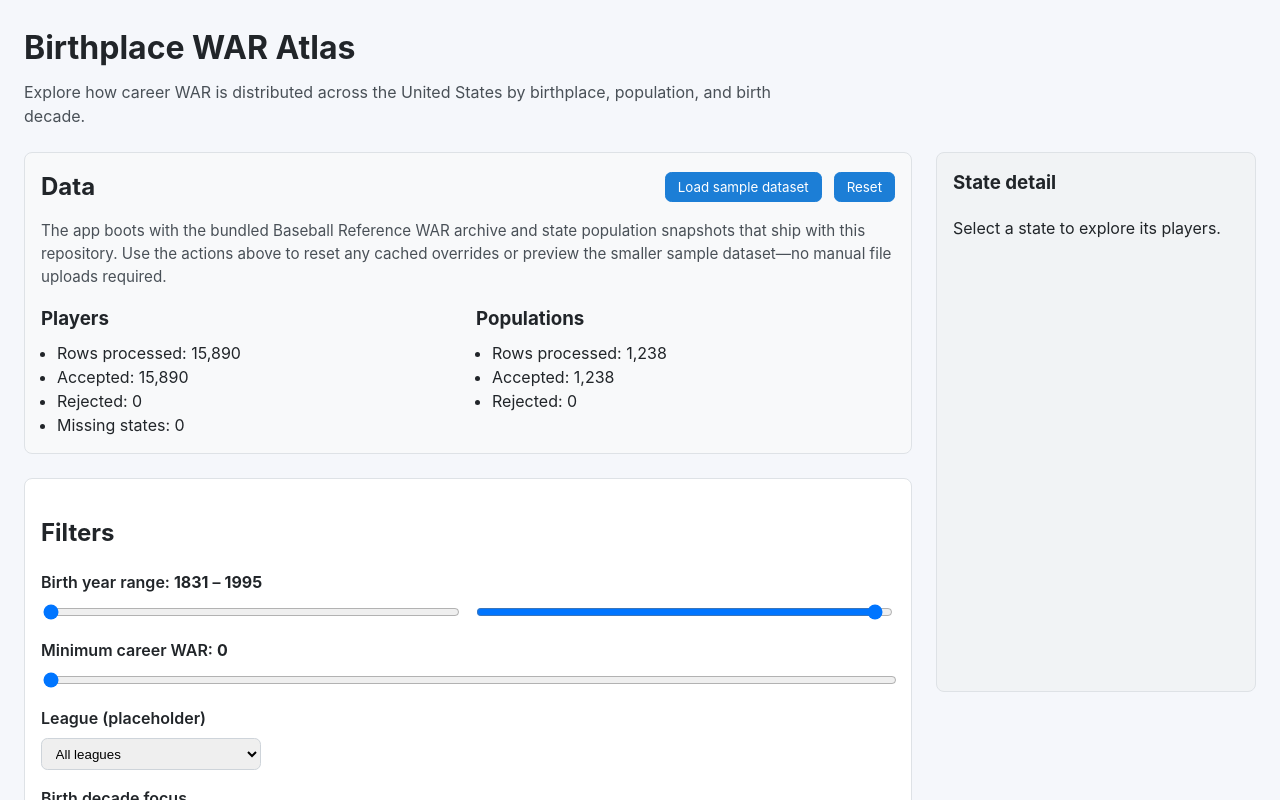
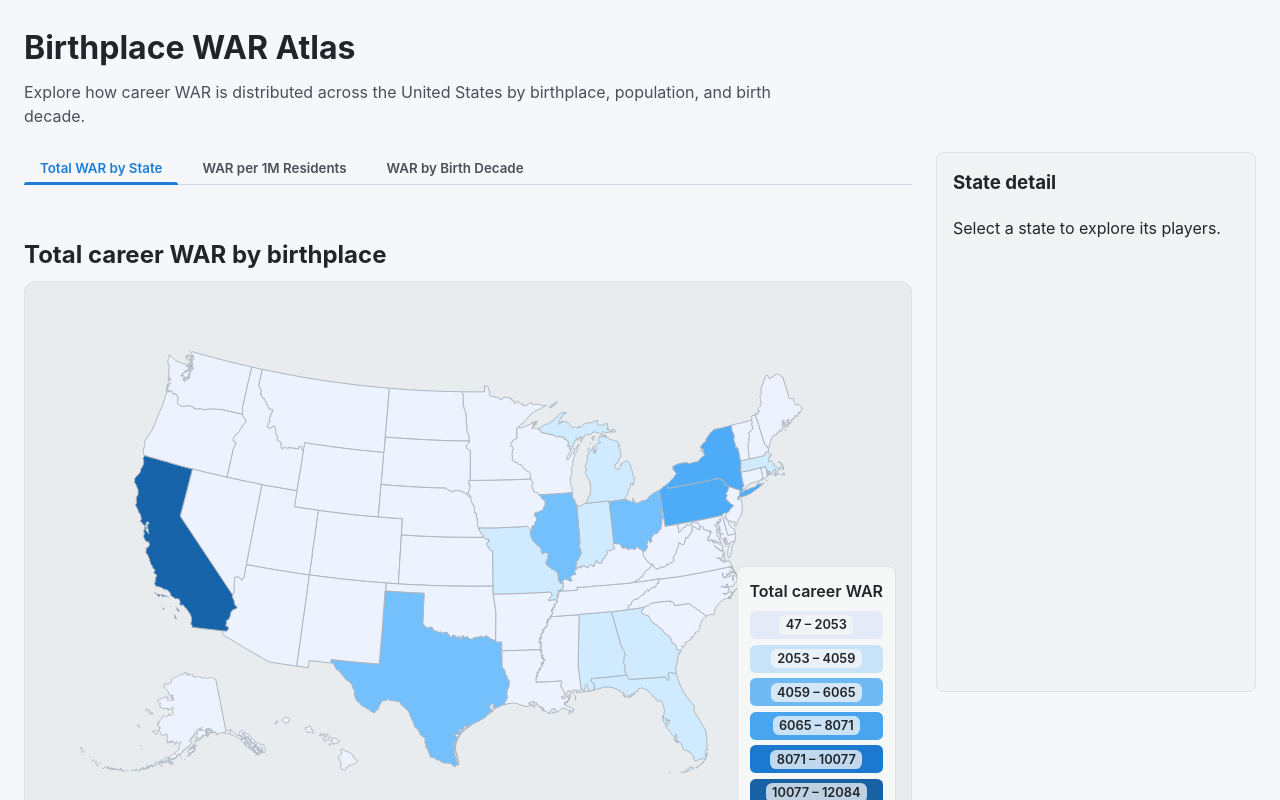
Before and after one commit to rhicksrad/WAR, a React (Vite) app: page / in a window 1280 px wide. Shown: the top 800 px of the page. Built offline with nearby package versions, Linux system fonts and the light colour scheme.

Commit message:
Reorder layout to emphasize map

```diff
--- a/src/App.tsx
+++ b/src/App.tsx
@@ -108,8 +108,7 @@ export default function App() {
       </header>
       <main className={styles.main}>
         <div className={styles.leftColumn}>
-          <DataPanel />
-          <FiltersPanel />
+          <section className={styles.visualizationSection}>
             <Tabs
               options={VIEW_OPTIONS.map((option) => ({ id: option.id, label: option.label }))}
               activeId={view}
@@ -157,6 +156,9 @@ export default function App() {
                 />
               </div>
             )}
+          </section>
+          <FiltersPanel />
+          <DataPanel />
         </div>
         <StateDetailPanel aggregate={selectedAggregate ?? null} page={detailPage} onPageChange={setDetailPage} />
       </main>
--- a/src/styles/App.module.css
+++ b/src/styles/App.module.css
@@ -26,6 +26,13 @@
 .leftColumn {
   display: flex;
   flex-direction: column;
+}
+
+.visualizationSection {
+  display: flex;
+  flex-direction: column;
+  gap: 1rem;
+  margin-bottom: 1.5rem;
 }
 
 .visualization {
```
Lines whose indentation alone changed are shown as unchanged.
